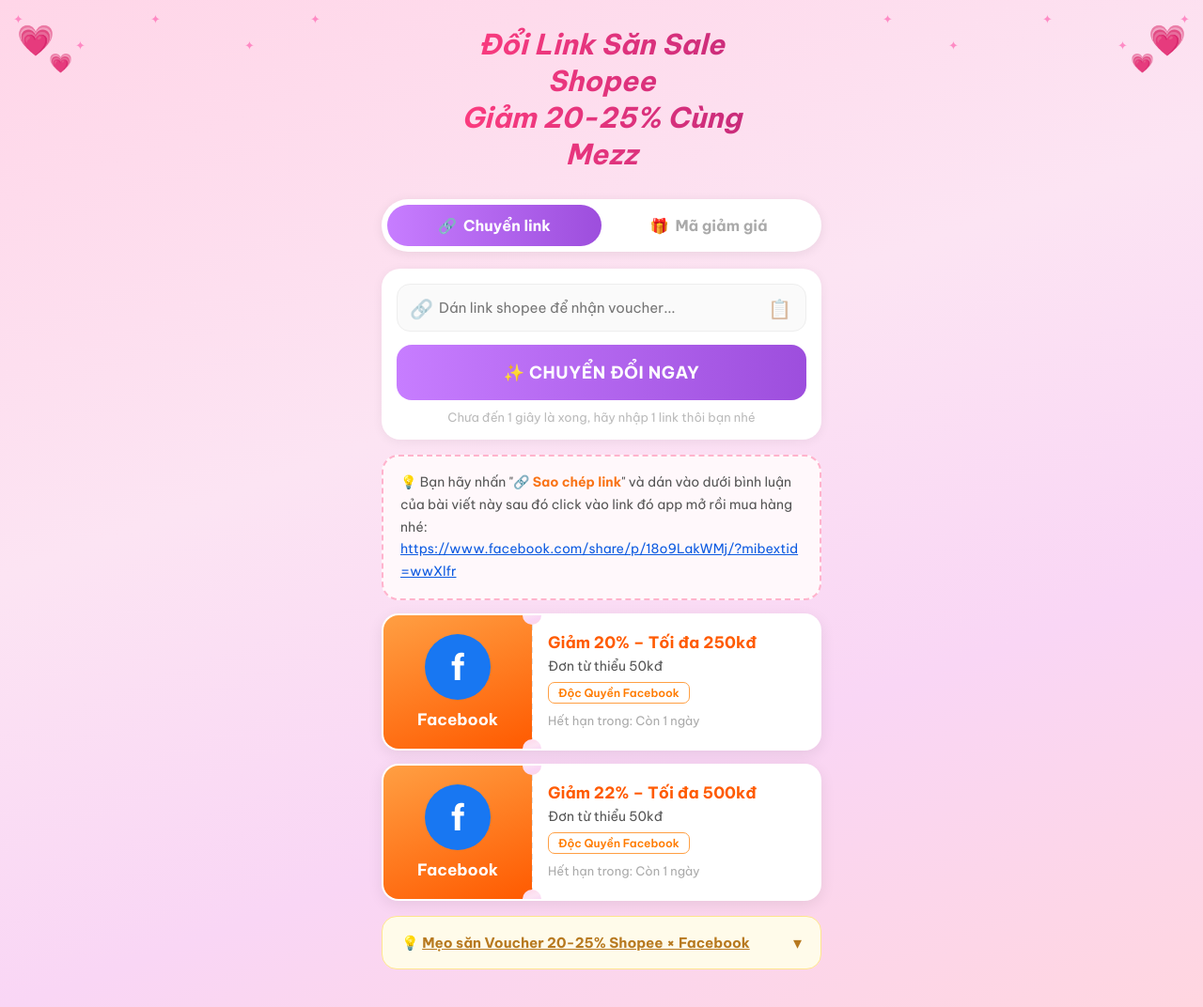
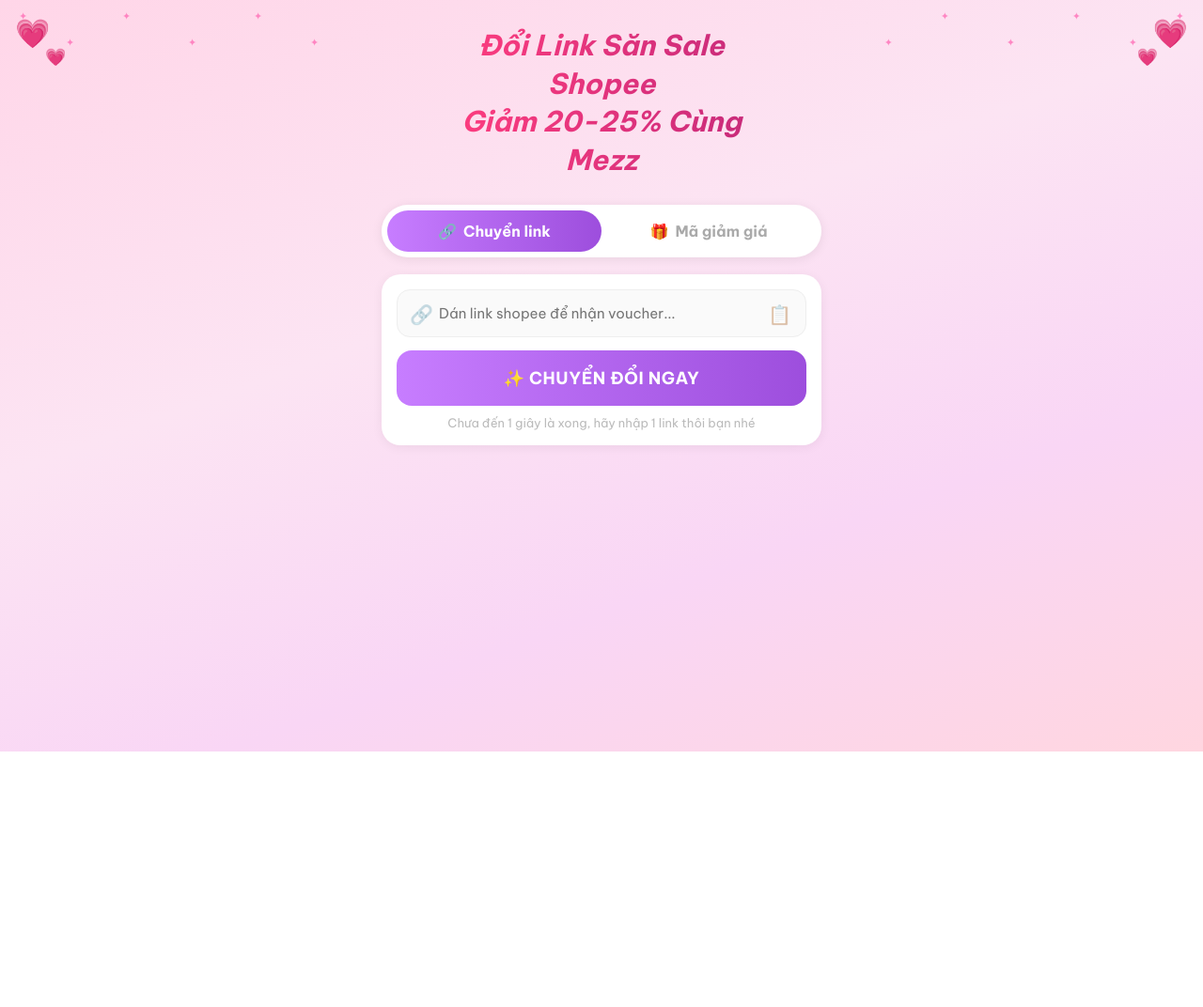
Before and after one commit to acctiktokus10-ui/shopee-meozz, a Next.js app: page / in a window 1280 px wide. Shown: the whole page at 94% size. After the commit the page ends 800 px from the top, so only its background shows below. Built offline with nearby package versions, Linux system fonts and the light colour scheme.

Commit message:
Update page.js

```diff
--- a/app/page.js
+++ b/app/page.js
@@ -13,7 +13,6 @@
     minOrder: "Đơn từ thiểu 50kđ",
     tag: "Độc Quyền Facebook",
     expiry: "Còn 1 ngày",
-    selected: false,
   },
   {
     id: 2,
@@ -22,7 +21,6 @@
     minOrder: "Đơn từ thiểu 50kđ",
     tag: "Độc Quyền Facebook",
     expiry: "Còn 1 ngày",
-    selected: false,
   },
 ];
 
@@ -75,19 +73,19 @@
       fontFamily: "'Be Vietnam Pro', Arial, sans-serif",
       paddingBottom: "40px",
     }}>
-      {/* Sparkles top */}
+      {/* Header */}
       <div style={{ position: "relative", textAlign: "center", paddingTop: "28px", paddingBottom: "10px" }}>
-        {/* Hearts decoration */}
-        <span style={{ position: "absolute", left: "18px", top: "22px", fontSize: "32px" }}>💗</span>
-        <span style={{ position: "absolute", left: "52px", top: "54px", fontSize: "20px" }}>💗</span>
-        <span style={{ position: "absolute", right: "18px", top: "22px", fontSize: "32px" }}>💗</span>
-        <span style={{ position: "absolute", right: "52px", top: "54px", fontSize: "20px" }}>💗</span>
-        {/* Sparkles */}
-        {["14px","80px","160px","260px","330px"].map((left, i) => (
-          <span key={i} style={{ position: "absolute", left, top: i % 2 === 0 ? "12px" : "40px", fontSize: "13px", color: "#ff69b4", opacity: 0.7 }}>✦</span>
+        {/* Hearts */}
+        <span style={{ position: "absolute", left: "16px", top: "20px", fontSize: "30px", lineHeight: 1 }}>💗</span>
+        <span style={{ position: "absolute", left: "48px", top: "52px", fontSize: "18px", lineHeight: 1 }}>💗</span>
+        <span style={{ position: "absolute", right: "16px", top: "20px", fontSize: "30px", lineHeight: 1 }}>💗</span>
+        <span style={{ position: "absolute", right: "48px", top: "52px", fontSize: "18px", lineHeight: 1 }}>💗</span>
+        {/* Sparkle dots */}
+        {[20, 70, 130, 200, 270, 330].map((left, i) => (
+          <span key={`sl-${i}`} style={{ position: "absolute", left: `${left}px`, top: i % 2 === 0 ? "10px" : "38px", fontSize: "11px", color: "#ff69b4", opacity: 0.75 }}>✦</span>
         ))}
-        {["14px","80px","160px","260px","330px"].map((right, i) => (
-          <span key={i} style={{ position: "absolute", right, top: i % 2 === 0 ? "12px" : "40px", fontSize: "13px", color: "#ff69b4", opacity: 0.7 }}>✦</span>
+        {[20, 70, 130, 200, 270, 330].map((right, i) => (
+          <span key={`sr-${i}`} style={{ position: "absolute", right: `${right}px`, top: i % 2 === 0 ? "10px" : "38px", fontSize: "11px", color: "#ff69b4", opacity: 0.75 }}>✦</span>
         ))}
 
         <h1 style={{
@@ -98,7 +96,7 @@
           background: "linear-gradient(90deg, #ff3d7f, #c62a7a)",
           WebkitBackgroundClip: "text",
           WebkitTextFillColor: "transparent",
-          lineHeight: 1.3,
+          lineHeight: 1.35,
           maxWidth: "340px",
           margin: "0 auto",
         }}>
@@ -106,8 +104,8 @@
         </h1>
       </div>
 
+      <div style={{ maxWidth: "500px", margin: "18px auto 0", padding: "0 16px" }}>
         {/* Tabs */}
-      <div style={{ maxWidth: "500px", margin: "18px auto 0", padding: "0 16px" }}>
         <div style={{
           display: "flex",
           background: "#fff",
@@ -118,21 +116,12 @@
           <button
             onClick={() => setActiveTab("convert")}
             style={{
-              flex: 1,
-              padding: "12px 0",
-              border: "none",
-              borderRadius: "50px",
-              cursor: "pointer",
-              fontFamily: "inherit",
-              fontWeight: "700",
-              fontSize: "16px",
+              flex: 1, padding: "12px 0", border: "none", borderRadius: "50px",
+              cursor: "pointer", fontFamily: "inherit", fontWeight: "700", fontSize: "16px",
               transition: "all 0.2s",
               background: activeTab === "convert" ? "linear-gradient(90deg,#c77dff,#9d4edd)" : "transparent",
               color: activeTab === "convert" ? "#fff" : "#aaa",
-              display: "flex",
-              alignItems: "center",
-              justifyContent: "center",
-              gap: "7px",
+              display: "flex", alignItems: "center", justifyContent: "center", gap: "7px",
             }}
           >
             <span>🔗</span> Chuyển link
@@ -140,40 +129,31 @@
           <button
             onClick={() => setActiveTab("voucher")}
             style={{
-              flex: 1,
-              padding: "12px 0",
-              border: "none",
-              borderRadius: "50px",
-              cursor: "pointer",
-              fontFamily: "inherit",
-              fontWeight: "700",
-              fontSize: "16px",
+              flex: 1, padding: "12px 0", border: "none", borderRadius: "50px",
+              cursor: "pointer", fontFamily: "inherit", fontWeight: "700", fontSize: "16px",
               transition: "all 0.2s",
               background: activeTab === "voucher" ? "linear-gradient(90deg,#c77dff,#9d4edd)" : "transparent",
               color: activeTab === "voucher" ? "#fff" : "#aaa",
-              display: "flex",
-              alignItems: "center",
-              justifyContent: "center",
-              gap: "7px",
+              display: "flex", alignItems: "center", justifyContent: "center", gap: "7px",
             }}
           >
             <span>🎁</span> Mã giảm giá
           </button>
         </div>
 
-        {/* Convert Tab */}
+        {/* ── CONVERT TAB ── */}
         {activeTab === "convert" && (
           <div>
             {/* Input card */}
             <div style={{
-              background: "#fff",
-              borderRadius: "20px",
-              padding: "16px",
-              marginTop: "18px",
-              boxShadow: "0 2px 12px rgba(0,0,0,0.06)",
+              background: "#fff", borderRadius: "20px", padding: "16px",
+              marginTop: "18px", boxShadow: "0 2px 12px rgba(0,0,0,0.06)",
             }}>
               <div style={{ position: "relative" }}>
-                <span style={{ position: "absolute", left: "14px", top: "50%", transform: "translateY(-50%)", fontSize: "20px", opacity: 0.5 }}>🔗</span>
+                <span style={{
+                  position: "absolute", left: "14px", top: "50%",
+                  transform: "translateY(-50%)", fontSize: "20px", opacity: 0.45,
+                }}>🔗</span>
                 <input
                   type="text"
                   value={inputLink}
@@ -181,30 +161,17 @@
                   onKeyDown={e => e.key === "Enter" && handleConvert()}
                   placeholder="Dán link shopee để nhận voucher..."
                   style={{
-                    width: "100%",
-                    padding: "15px 50px 15px 44px",
-                    borderRadius: "14px",
-                    border: "1.5px solid #eee",
-                    fontSize: "15px",
-                    background: "#fafafa",
-                    outline: "none",
-                    color: "#333",
-                    fontFamily: "inherit",
+                    width: "100%", padding: "15px 50px 15px 44px", borderRadius: "14px",
+                    border: "1.5px solid #eee", fontSize: "15px", background: "#fafafa",
+                    outline: "none", color: "#333", fontFamily: "inherit", boxSizing: "border-box",
                   }}
                 />
                 <button
                   onClick={handlePaste}
                   style={{
-                    position: "absolute",
-                    right: "12px",
-                    top: "50%",
-                    transform: "translateY(-50%)",
-                    background: "none",
-                    border: "none",
-                    cursor: "pointer",
-                    fontSize: "20px",
-                    opacity: 0.5,
-                    padding: "4px",
+                    position: "absolute", right: "12px", top: "50%",
+                    transform: "translateY(-50%)", background: "none", border: "none",
+                    cursor: "pointer", fontSize: "20px", opacity: 0.45, padding: "4px",
                   }}
                   title="Dán từ clipboard"
                 >📋</button>
@@ -214,52 +181,39 @@
                 onClick={handleConvert}
                 disabled={loading}
                 style={{
-                  width: "100%",
-                  marginTop: "14px",
-                  padding: "18px",
-                  border: "none",
+                  width: "100%", marginTop: "14px", padding: "18px", border: "none",
                   borderRadius: "16px",
                   background: loading ? "#bbb" : "linear-gradient(90deg,#c77dff,#9d4edd)",
-                  color: "#fff",
-                  fontSize: "18px",
-                  fontWeight: "800",
-                  cursor: loading ? "not-allowed" : "pointer",
-                  fontFamily: "inherit",
-                  letterSpacing: "0.5px",
-                  transition: "opacity 0.2s",
+                  color: "#fff", fontSize: "18px", fontWeight: "800",
+                  cursor: loading ? "not-allowed" : "pointer", fontFamily: "inherit",
+                  letterSpacing: "0.5px", transition: "opacity 0.2s",
                 }}
               >
                 {loading ? "⏳ Đang xử lý..." : "✨ CHUYỂN ĐỔI NGAY"}
               </button>
 
-              <p style={{ textAlign: "center", color: "#bbb", fontSize: "13px", marginTop: "10px" }}>
+              <p style={{ textAlign: "center", color: "#bbb", fontSize: "13px", marginTop: "10px", marginBottom: 0 }}>
                 Chưa đến 1 giây là xong, hãy nhập 1 link thôi bạn nhé
               </p>
             </div>
 
-            {/* Result */}
+            {/* Result — only shown after conversion */}
             {result && (
+              <>
+                {result.success ? (
                   <div style={{
                     marginTop: "16px",
-                background: result.success ? "#f0fff4" : "#fff5f5",
-                border: `2.5px solid ${result.success ? "#41c95b" : "#fc8181"}`,
+                    background: "#f0fff4",
+                    border: "2.5px solid #41c95b",
                     borderRadius: "20px",
                     padding: "20px",
                   }}>
-                {result.success ? (
-                  <>
-                    <div style={{ color: "#22863a", fontSize: "18px", fontWeight: "800", display: "flex", alignItems: "center", gap: "8px" }}>
+                    <div style={{ color: "#22863a", fontSize: "17px", fontWeight: "800", display: "flex", alignItems: "center", gap: "8px" }}>
                       <span style={{ fontSize: "22px" }}>✅</span> Đã chuyển đổi xong
                     </div>
                     <div style={{
-                      marginTop: "12px",
-                      fontSize: "13px",
-                      color: "#444",
-                      wordBreak: "break-all",
-                      background: "#e6f7ec",
-                      borderRadius: "10px",
-                      padding: "10px 12px",
-                      lineHeight: 1.6,
+                      marginTop: "12px", fontSize: "13px", color: "#444",
+                      wordBreak: "break-all", lineHeight: 1.6,
                     }}>
                       {result.affiliateLink}
                     </div>
@@ -267,20 +221,11 @@
                       <button
                         onClick={handleCopy}
                         style={{
-                          flex: 1,
-                          padding: "15px 0",
-                          border: "none",
-                          borderRadius: "14px",
+                          flex: 1, padding: "15px 0", border: "none", borderRadius: "14px",
                           background: copied ? "#169b2e" : "linear-gradient(90deg,#43d854,#23b142)",
-                          color: "#fff",
-                          fontSize: "15px",
-                          fontWeight: "800",
-                          cursor: "pointer",
-                          fontFamily: "inherit",
-                          display: "flex",
-                          alignItems: "center",
-                          justifyContent: "center",
-                          gap: "6px",
+                          color: "#fff", fontSize: "15px", fontWeight: "800",
+                          cursor: "pointer", fontFamily: "inherit",
+                          display: "flex", alignItems: "center", justifyContent: "center", gap: "6px",
                         }}
                       >
                         🔗 {copied ? "ĐÃ SAO CHÉP!" : "SAO CHÉP LINK"}
@@ -290,49 +235,37 @@
                         target="_blank"
                         rel="noreferrer"
                         style={{
-                          flex: 1,
-                          padding: "15px 0",
-                          border: "none",
-                          borderRadius: "14px",
+                          flex: 1, padding: "15px 0", border: "none", borderRadius: "14px",
                           background: "linear-gradient(90deg,#1877f2,#0d5be1)",
-                          color: "#fff",
-                          fontSize: "15px",
-                          fontWeight: "800",
-                          cursor: "pointer",
-                          textDecoration: "none",
-                          display: "flex",
-                          alignItems: "center",
-                          justifyContent: "center",
-                          gap: "6px",
+                          color: "#fff", fontSize: "15px", fontWeight: "800",
+                          cursor: "pointer", textDecoration: "none",
+                          display: "flex", alignItems: "center", justifyContent: "center", gap: "6px",
                         }}
                       >
                         <span style={{
                           width: "22px", height: "22px", background: "#fff", borderRadius: "50%",
                           display: "inline-flex", alignItems: "center", justifyContent: "center",
-                          color: "#1877f2", fontWeight: "900", fontSize: "14px",
+                          color: "#1877f2", fontWeight: "900", fontSize: "14px", flexShrink: 0,
                         }}>f</span>
                         ĐẾN BÀI ĐĂNG FB
                       </a>
                     </div>
-                  </>
+                  </div>
                 ) : (
-                  <div style={{ color: "#c53030", fontSize: "16px", fontWeight: "700" }}>
+                  <div style={{
+                    marginTop: "16px", background: "#fff5f5",
+                    border: "2.5px solid #fc8181", borderRadius: "20px", padding: "20px",
+                    color: "#c53030", fontSize: "16px", fontWeight: "700",
+                  }}>
                     ❌ {result.error}
                   </div>
                 )}
-              </div>
-            )}
 
-            {/* Tip box */}
+                {/* Tip box — shown only after result */}
                 <div style={{
-              marginTop: "16px",
-              padding: "16px 18px",
-              border: "2px dashed #ffb3cc",
-              borderRadius: "18px",
-              background: "#fff8fb",
-              color: "#555",
-              lineHeight: "1.7",
-              fontSize: "14px",
+                  marginTop: "16px", padding: "16px 18px",
+                  border: "2px dashed #ffb3cc", borderRadius: "18px",
+                  background: "#fff8fb", color: "#555", lineHeight: "1.7", fontSize: "14px",
                 }}>
                   💡 Bạn hãy nhấn "<span style={{ color: "#f97316", fontWeight: "700" }}>🔗 Sao chép link</span>" và dán vào dưới bình luận của bài viết này sau đó click vào link đó app mở rồi mua hàng nhé:
                   <br />
@@ -341,41 +274,34 @@
                   </a>
                 </div>
 
-            {/* Voucher cards */}
+                {/* Voucher cards — shown only after result */}
                 {VOUCHERS.map((v) => (
                   <VoucherCard key={v.id} voucher={v} />
                 ))}
 
-            {/* Tip accordion */}
+                {/* Tip accordion — shown only after result */}
                 <div
                   onClick={() => setTipOpen(!tipOpen)}
                   style={{
-                marginTop: "16px",
-                padding: "16px 20px",
-                background: "#fffbea",
-                borderRadius: "16px",
-                cursor: "pointer",
-                display: "flex",
-                alignItems: "center",
-                justifyContent: "space-between",
-                border: "1.5px solid #ffe58f",
+                    marginTop: "16px", padding: "16px 20px",
+                    background: "#fffbea", borderRadius: tipOpen ? "16px 16px 0 0" : "16px",
+                    cursor: "pointer", display: "flex", alignItems: "center",
+                    justifyContent: "space-between", border: "1.5px solid #ffe58f",
                   }}
                 >
                   <span style={{ color: "#b7791f", fontWeight: "700", fontSize: "15px" }}>
                     💡 <u>Mẹo săn Voucher 20-25% Shopee × Facebook</u>
                   </span>
-              <span style={{ color: "#b7791f", fontSize: "18px", transition: "transform 0.2s", transform: tipOpen ? "rotate(180deg)" : "none" }}>▾</span>
+                  <span style={{
+                    color: "#b7791f", fontSize: "18px", transition: "transform 0.2s",
+                    display: "inline-block", transform: tipOpen ? "rotate(180deg)" : "rotate(0deg)",
+                  }}>▾</span>
                 </div>
                 {tipOpen && (
                   <div style={{
-                background: "#fffef0",
-                border: "1.5px solid #ffe58f",
-                borderTop: "none",
-                borderRadius: "0 0 16px 16px",
-                padding: "16px 20px",
-                fontSize: "14px",
-                color: "#555",
-                lineHeight: 1.8,
+                    background: "#fffef0", border: "1.5px solid #ffe58f",
+                    borderTop: "none", borderRadius: "0 0 16px 16px",
+                    padding: "16px 20px", fontSize: "14px", color: "#555", lineHeight: 1.8,
                   }}>
                     <b>Bước 1:</b> Dán link Shopee vào ô trên và nhấn <b>Chuyển Đổi Ngay</b>.<br />
                     <b>Bước 2:</b> Sao chép link affiliate vừa tạo.<br />
@@ -383,10 +309,12 @@
                     <b>Bước 4:</b> Click vào link đó → app Shopee mở → mua hàng → voucher tự áp dụng! 🎉
                   </div>
                 )}
+              </>
+            )}
           </div>
         )}
 
-        {/* Voucher Tab */}
+        {/* ── VOUCHER TAB ── */}
         {activeTab === "voucher" && (
           <div style={{ marginTop: "18px" }}>
             <p style={{ textAlign: "center", color: "#888", fontSize: "14px", marginBottom: "16px" }}>
@@ -425,49 +353,33 @@
         position: "relative",
       }}
     >
-      {/* Left notch effect */}
+      {/* Notch circles for ticket effect */}
       <div style={{
-        position: "absolute",
-        left: "148px",
-        top: "-10px",
-        width: "20px",
-        height: "20px",
-        borderRadius: "50%",
+        position: "absolute", left: "152px", top: "-10px",
+        width: "20px", height: "20px", borderRadius: "50%",
         background: "linear-gradient(160deg, #ffd6e8 0%, #fce4f3 40%, #f9d6f5 70%, #ffd6e0 100%)",
         zIndex: 2,
       }} />
       <div style={{
-        position: "absolute",
-        left: "148px",
-        bottom: "-10px",
-        width: "20px",
-        height: "20px",
-        borderRadius: "50%",
+        position: "absolute", left: "152px", bottom: "-10px",
+        width: "20px", height: "20px", borderRadius: "50%",
         background: "linear-gradient(160deg, #ffd6e8 0%, #fce4f3 40%, #f9d6f5 70%, #ffd6e0 100%)",
         zIndex: 2,
       }} />
 
-      {/* Left section */}
+      {/* Left orange section */}
       <div style={{
-        width: "158px",
-        minWidth: "158px",
+        width: "162px", minWidth: "162px",
         background: "linear-gradient(160deg,#ff9f43,#ff5a00)",
         color: "#fff",
-        display: "flex",
-        flexDirection: "column",
-        alignItems: "center",
-        justifyContent: "center",
-        padding: "20px 12px",
-        gap: "10px",
+        display: "flex", flexDirection: "column",
+        alignItems: "center", justifyContent: "center",
+        padding: "20px 12px", gap: "10px",
       }}>
         <div style={{
-          width: "70px",
-          height: "70px",
-          borderRadius: "50%",
+          width: "68px", height: "68px", borderRadius: "50%",
           background: "#1877f2",
-          display: "flex",
-          alignItems: "center",
-          justifyContent: "center",
+          display: "flex", alignItems: "center", justifyContent: "center",
         }}>
           <span style={{ color: "#fff", fontSize: "38px", fontWeight: "900", lineHeight: 1 }}>f</span>
         </div>
@@ -482,34 +394,24 @@
         margin: "10px 0",
       }} />
 
-      {/* Right section */}
+      {/* Right content section */}
       <div style={{ flex: 1, padding: "18px 16px" }}>
         <div style={{ fontSize: "17px", fontWeight: "800", color: "#ff5a00" }}>{voucher.discount}</div>
         <div style={{ fontSize: "14px", color: "#555", marginTop: "5px" }}>{voucher.minOrder}</div>
         <div style={{
-          display: "inline-block",
-          marginTop: "8px",
-          border: "1.5px solid #ff9f43",
-          color: "#ff7b00",
-          padding: "3px 10px",
-          borderRadius: "7px",
-          fontSize: "12px",
-          fontWeight: "600",
+          display: "inline-block", marginTop: "8px",
+          border: "1.5px solid #ff9f43", color: "#ff7b00",
+          padding: "3px 10px", borderRadius: "7px",
+          fontSize: "12px", fontWeight: "600",
         }}>{voucher.tag}</div>
         <div style={{ marginTop: "10px", color: "#aaa", fontSize: "13px" }}>Hết hạn trong: {voucher.expiry}</div>
       </div>
 
-      {/* Radio */}
+      {/* Radio button (voucher tab only) */}
       {selectable && (
+        <div style={{ display: "flex", alignItems: "center", paddingRight: "16px" }}>
           <div style={{
-          display: "flex",
-          alignItems: "center",
-          paddingRight: "16px",
-        }}>
-          <div style={{
-            width: "22px",
-            height: "22px",
-            borderRadius: "50%",
+            width: "22px", height: "22px", borderRadius: "50%",
             border: `2.5px solid ${selected ? "#9d4edd" : "#ddd"}`,
             background: selected ? "#9d4edd" : "#fff",
             transition: "all 0.15s",
```
Lines whose indentation alone changed are shown as unchanged.
